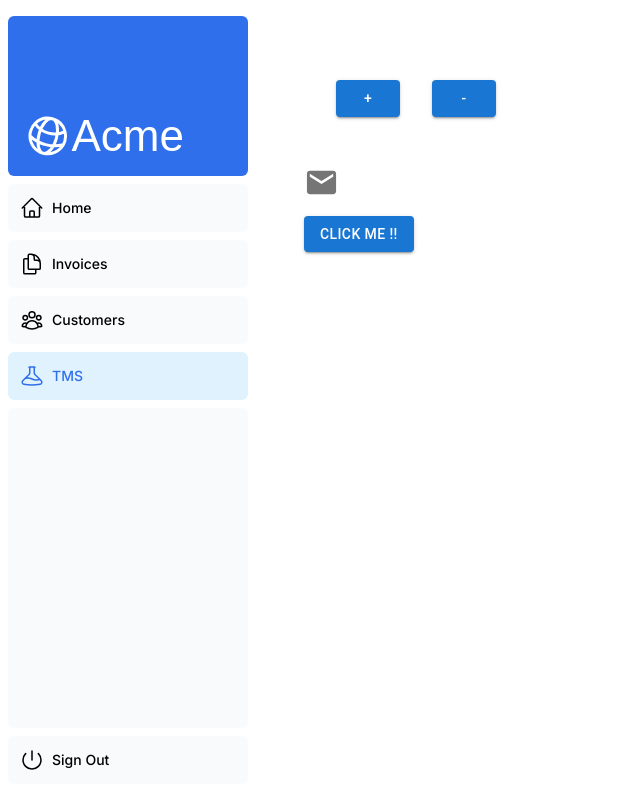
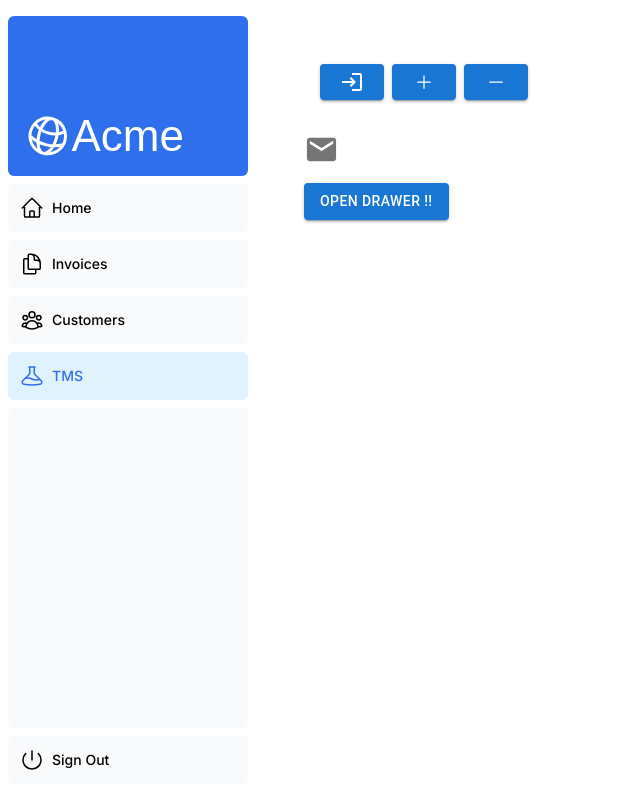
Before and after one commit to JulienThomas49/dashboard, a Next.js app: page /dashboard/tms in a window 1280 px wide. Shown: the whole page, without its empty margins (0-640 px from the left). Built offline with nearby package versions, Linux system fonts and the light colour scheme; a web font is replaced by a local one.

Commit message:
correction drawer

```diff
--- a/app/dashboard/tms/page.tsx
+++ b/app/dashboard/tms/page.tsx
@@ -1,20 +1,24 @@
 'use client';
+
+import { useState } from 'react';
+import Badge from '@mui/material/Badge';
+import Stack from '@mui/material/Stack';
+
+import LoginIcon from '@mui/icons-material/Login';
+import MinusIcon from '@heroicons/react/24/outline/MinusIcon';
+import PlusIcon from '@heroicons/react/24/outline/PlusIcon';
+
+import Box from '@mui/material/Box';
+import Drawer from '@mui/material/Drawer';
 import Button from '@mui/material/Button';
-import Badge from '@mui/material/Badge';
+import List from '@mui/material/List';
+import Divider from '@mui/material/Divider';
+import ListItem from '@mui/material/ListItem';
+import ListItemButton from '@mui/material/ListItemButton';
+import ListItemIcon from '@mui/material/ListItemIcon';
+import ListItemText from '@mui/material/ListItemText';
+import InboxIcon from '@mui/icons-material/MoveToInbox';
 import MailIcon from '@mui/icons-material/Mail';
-import {
-  Divider,
-  ListItem,
-  ListItemButton,
-  ListItemIcon,
-  ListItemText,
-  Stack,
-} from '@mui/material';
-import { useState } from 'react';
-import Drawer from '@mui/material/Drawer';
-import Box from '@mui/material/Box';
-import { List } from '@mui/icons-material';
-import { InboxIcon } from '@heroicons/react/24/outline';
 
 export default function Page() {
   const [nbMails, setnbMail] = useState(0);
@@ -22,15 +26,23 @@ export default function Page() {
 
   function handleClickAdd() {
     setnbMail(nbMails + 1);
+    if (nbMails === 9) {
+      setOpen(true);
+    }
   }
 
   function handleCickDec() {
     setnbMail(Math.max(nbMails - 1, 0));
   }
 
-  const toggleDrawer = (newOpen: boolean | ((prevState: boolean) => boolean)) => () => {
-    setOpen(newOpen);
-  };
+  function handleLoginclick() {
+    setnbMail(0);
+  }
+
+  const toggleDrawer =
+    (newOpen: boolean | ((prevState: boolean) => boolean)) => () => {
+      setOpen(newOpen);
+    };
 
   const DrawerList = (
     <Box sx={{ width: 250 }} role="presentation" onClick={toggleDrawer(false)}>
@@ -64,12 +76,18 @@ export default function Page() {
 
   return (
     <div>
-      <Stack className="p-8" direction="row" spacing={4}>
+      <Stack className="flex p-4" direction="row" spacing={1}>
+        <Button onClick={handleLoginclick} variant="contained">
+          <span className="sr-only">Login</span>
+          <LoginIcon className="w-5" />
+        </Button>
         <Button onClick={handleClickAdd} variant="contained">
-          +
+          <span className="sr-only">Add</span>
+          <PlusIcon className="w-5" />
         </Button>
         <Button onClick={handleCickDec} variant="contained">
-          -
+          <span className="sr-only">Dec</span>
+          <MinusIcon className="w-5" />
         </Button>
       </Stack>
 
@@ -77,8 +95,12 @@ export default function Page() {
         <MailIcon fontSize="large" color="action" />
       </Badge>
       <div>
-        <Button variant="contained" className="p-8 " onClick={toggleDrawer(true)}>
-          click me !!
+        <Button
+          variant="contained"
+          className="p-8 "
+          onClick={toggleDrawer(true)}
+        >
+          Open drawer !!
         </Button>
         <Drawer open={open} onClose={toggleDrawer(false)}>
           {DrawerList}
--- a/app/lib/data.ts
+++ b/app/lib/data.ts
@@ -20,12 +20,7 @@ export async function fetchRevenue() {
     // Don't do this in production :)
 
     console.log('Fetching revenue data...');
-    await new Promise((resolve) => setTimeout(resolve, 3000));
-
     const data = await sql<Revenue>`SELECT * FROM revenue`;
-
-    console.log('Data fetch completed after 3 seconds.');
-
     return data.rows;
   } catch (error) {
     console.error('Database Error:', error);
```
